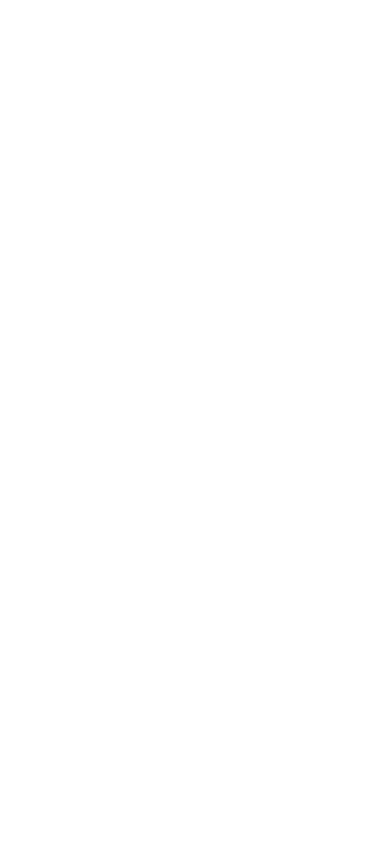
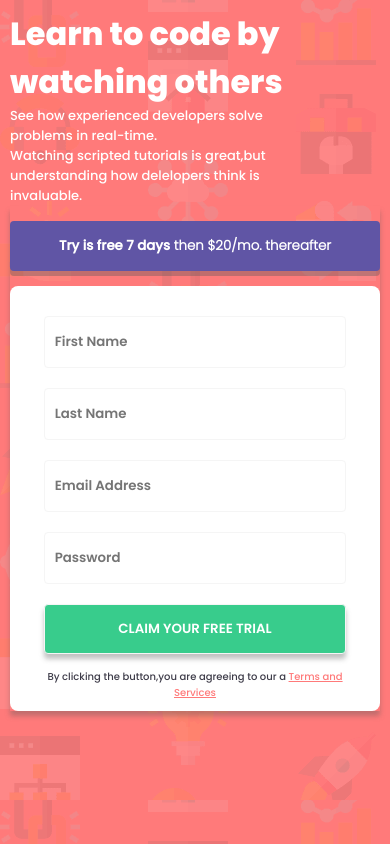
Before and after one commit to santrodri/formulario-simples, a plain HTML site: page index.html in a window 390 px wide. Drawn offline with Linux system fonts and the light colour scheme.

Commit message:
Update responsive.css

```diff
--- a/statics/responsive.css
+++ b/statics/responsive.css
@@ -1,7 +1,16 @@
-@media (max-width: 700px) {
+@media (max-width: 1100px) {
     body{
-        display: none;
+        display: block;
+    }
+    main{
+        padding: 10px;
+        display: flex;
         flex-wrap: wrap;
     }
 
+    .container-text h1{
+        grid-column: 1 / 7;
+    }
+
+
 }
```
